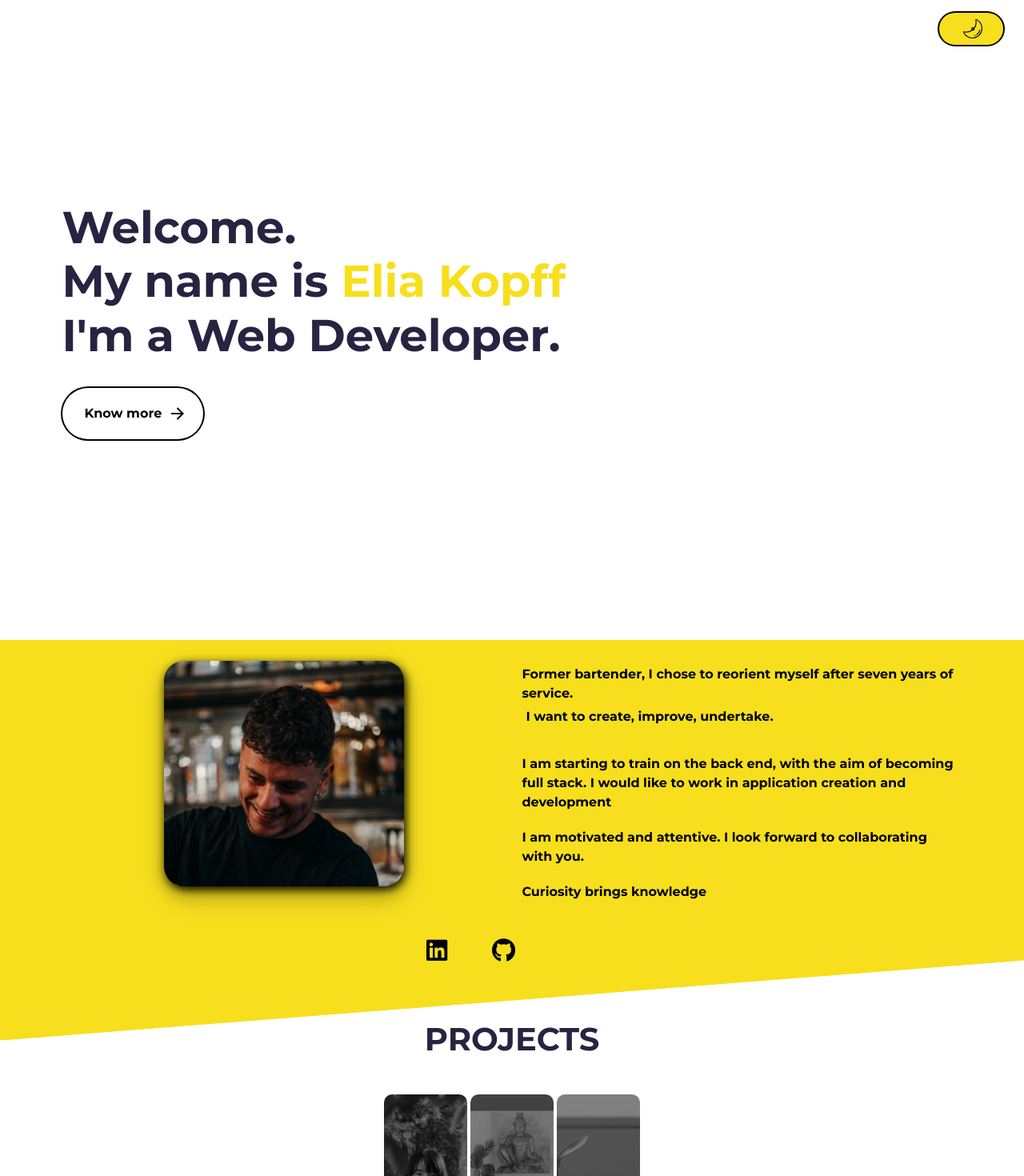
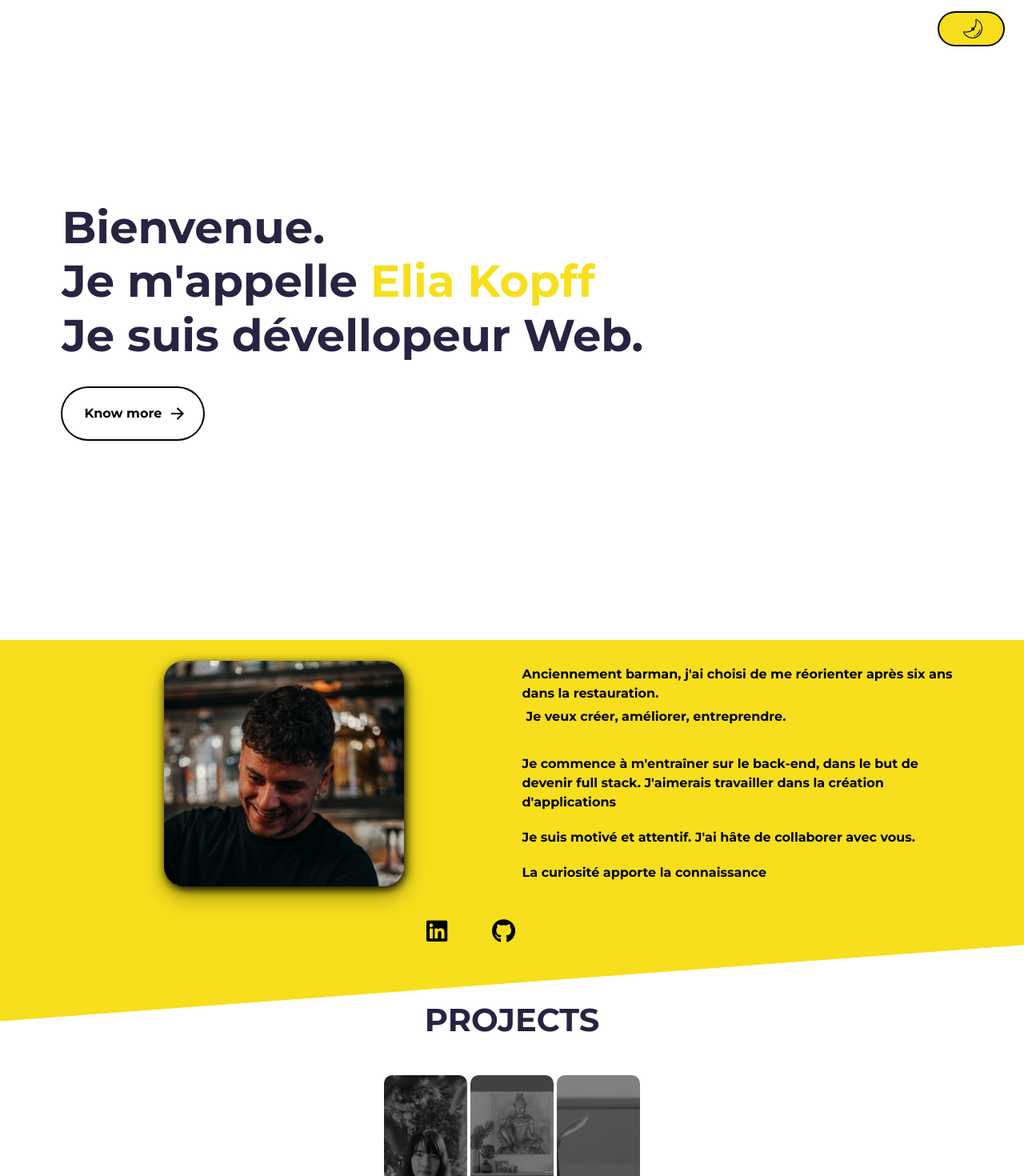
Before and after one commit to littlekanine/PorteFolio_React, a React (Create React App) app: page / in a window 1280 px wide. Shown: the top 1470 px of the page at 80% size. Built offline with nearby package versions, Linux system fonts and the light colour scheme; a web font is replaced by a local one.

Commit message:
lang change

```diff
--- a/src/component/about/About.js
+++ b/src/component/about/About.js
@@ -19,15 +19,15 @@ function About({ darkMode }) {
 						<div className="col-md-6 col-sm-12">
 							<div className="about-wrapper__info flex center column">
 								<p className="about-wrapper__info-text">
-									Former bartender, I chose to reorient myself after seven years of service.
-									<p className="about-wrapper__info-text">I want to create, improve, undertake.</p>
+									Anciennement barman, j'ai choisi de me réorienter après six ans dans la restauration.
+									<p className="about-wrapper__info-text">Je veux créer, améliorer, entreprendre.</p>
 								</p>
 								<p className="about-wrapper__info-text">
-									I am starting to train on the back end, with the aim of becoming full stack. I would like to work in application creation and
-									development
+									Je commence à m'entraîner sur le back-end, dans le but de devenir full stack. J'aimerais travailler dans la création
+									d'applications
 								</p>
-								<p className="about-wrapper__info-text">I am motivated and attentive. I look forward to collaborating with you.</p>
-								<p className="about-wrapper__info-text">Curiosity brings knowledge</p>
+								<p className="about-wrapper__info-text">Je suis motivé et attentif. J'ai hâte de collaborer avec vous.</p>
+								<p className="about-wrapper__info-text">La curiosité apporte la connaissance</p>
 							</div>
 						</div>
 					</div>
--- a/src/component/contactForm/ContactForm.js
+++ b/src/component/contactForm/ContactForm.js
@@ -8,7 +8,7 @@ function ContactForm() {
 				<h1 className="section-title visible opacity">Contact</h1>
 				<div className="form-button">
 					<a rel="noreferrer" className="animated-button" href="mailto:elia.kopff3891@gmail.com">
-						<Buttons className="animated-button" message={'If you would like to contact me'} SvgRight={ArrowRight} SvgEnvellope={Enveloppe} />
+						<Buttons className="animated-button" message={'Si vous souhaitez me contacter !'} SvgRight={ArrowRight} SvgEnvellope={Enveloppe} />
 					</a>
 				</div>
 			</section>
--- a/src/component/herroBanner/HerroBanner.js
+++ b/src/component/herroBanner/HerroBanner.js
@@ -14,11 +14,11 @@ function Herro({ darkMode, toggleDarkMode }) {
 				</div>
 				<div className="container">
 					<h1 className="hero-title load-hidden">
-						Welcome.
+						Bienvenue.
 						<br />
-						My name is <span className="text-color-main">Elia Kopff</span>
+						Je m'appelle <span className="text-color-main">Elia Kopff</span>
 						<br />
-						I'm a Web Developer.
+						Je suis dévellopeur Web.
 					</h1>
 					<div className="hero-cta load-hidden">
 						<a rel="noreferrer" className={`animated-button ${darkMode ? 'dark-mode' : ''}`} href="#about">
```
